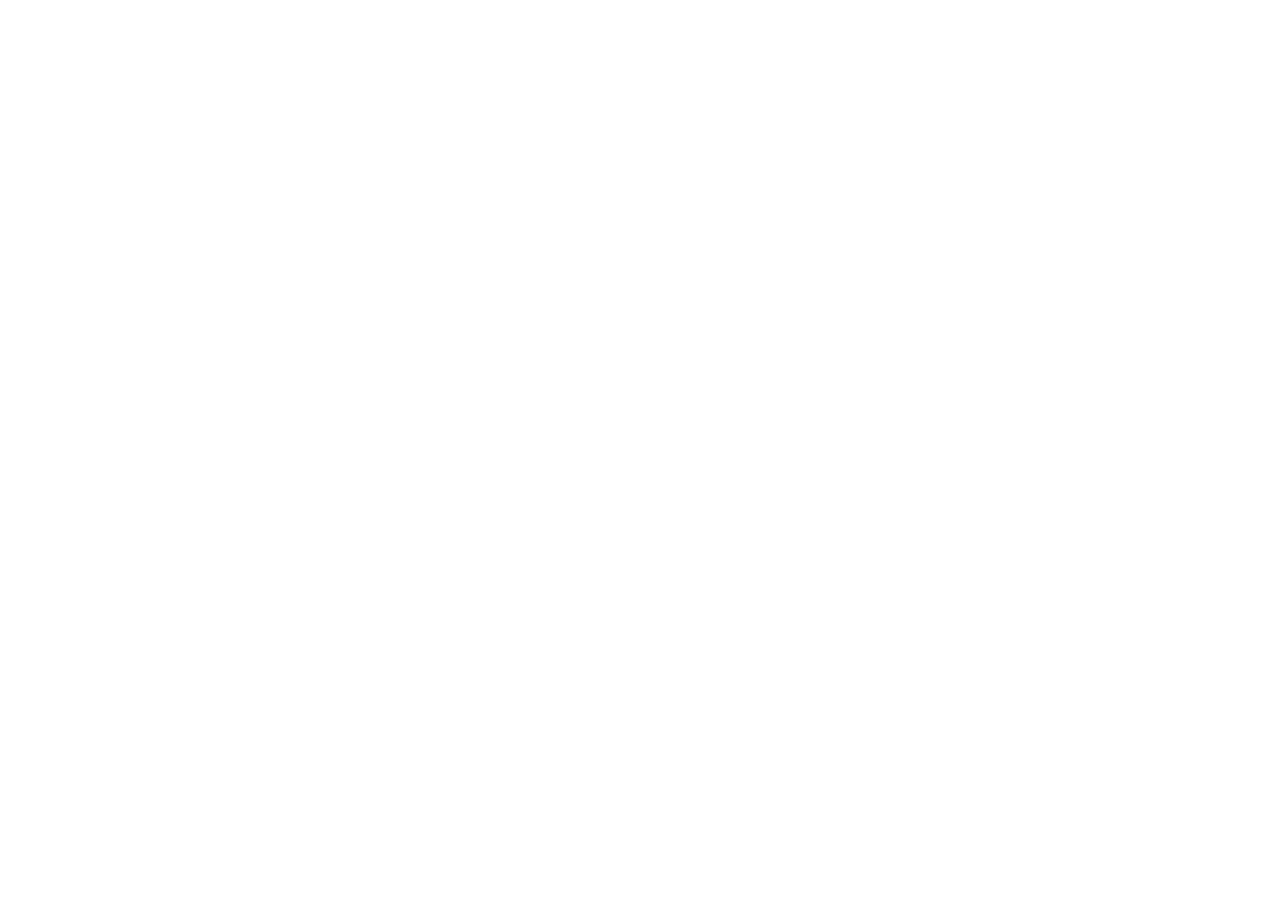
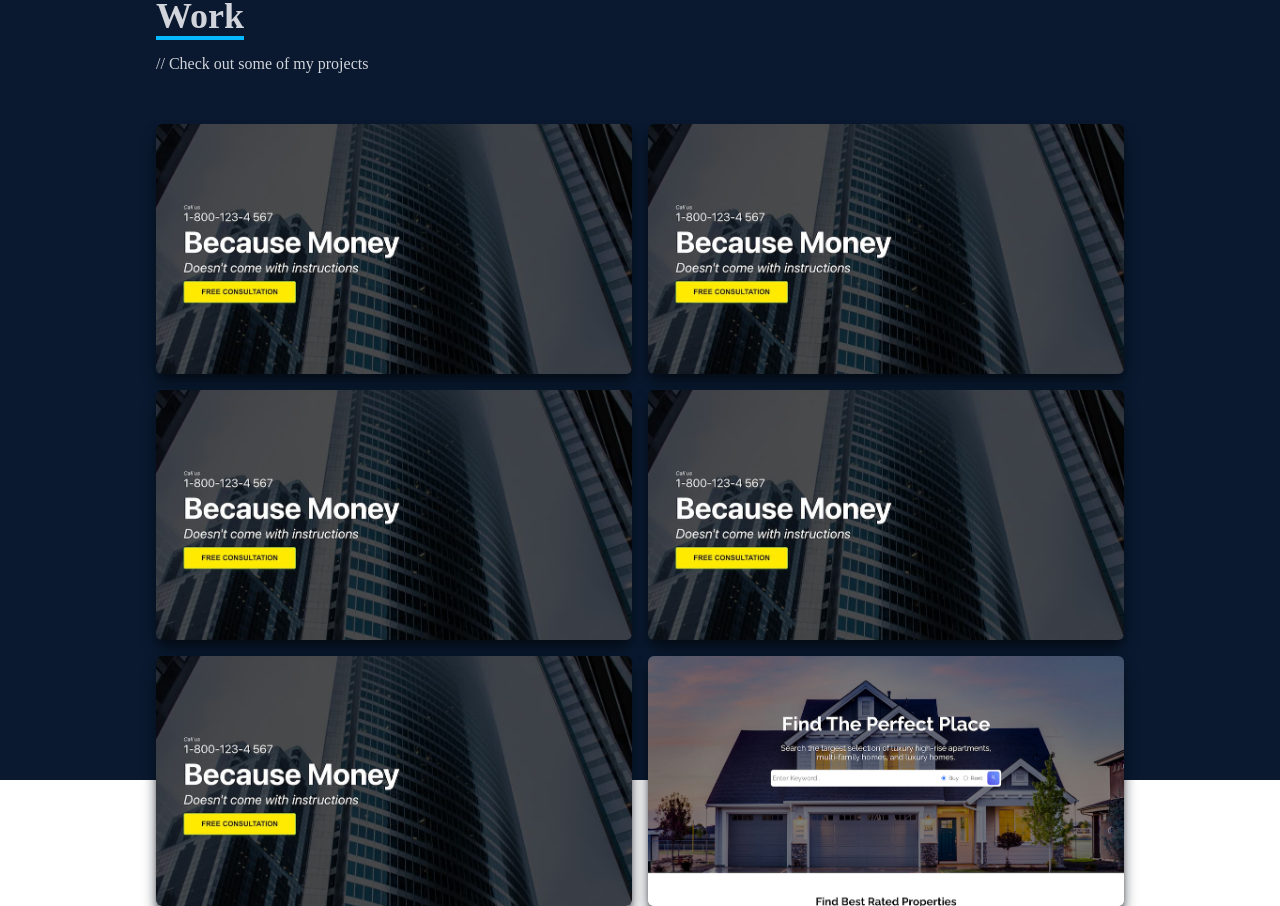
Before and after one commit to SneedUltima/portfolio-website, a React (Create React App) app: page / in a window 1280 px wide. Shown: the part 2420-3326 px from the top of the page. Before the commit the page ends 2400 px from the top, so only its background shows below. Built offline with nearby package versions, Linux system fonts and the light colour scheme.

Commit message:
build: add work component

```diff
--- a/src/App.js
+++ b/src/App.js
@@ -2,6 +2,7 @@
 import Home from "./components/Home";
 import Navbar from "./components/Navbar";
 import Skills from "./components/Skills";
+import Work from "./components/Work";
 
 function App() {
   return (
@@ -10,6 +11,7 @@
       <Home />
       <About />
       <Skills />
+      <Work />
     </div>
   );
 }
--- /dev/null
+++ b/src/components/Work.jsx
@@ -0,0 +1,162 @@
+import React from "react";
+import WorkImg from "../assets/projects/workImg.jpeg";
+import RealEstateImg from "../assets/projects/realestate.jpg";
+
+const Work = () => {
+  return (
+    <div name="work" className="w-full md:h-screen bg-[#0a192f] text-gray-300">
+      <div className="max-w-[1000px] mx-auto p-4 flex flex-col w-full h-full">
+        <div className="pb-8">
+          <p className="text-4xl font-bold inline border-b-4 borber-b-4 border-[#05b8ff]">
+            Work
+          </p>
+          <p className="py-4">// Check out some of my projects</p>
+        </div>
+        {/* Container */}
+        <div className="grid grid-cols-1 sm:grid-cols-2 md: grid-cols-3 gap-4">
+          {/* Grid Item */}
+          <div
+            style={{ backgroundImage: `url(${WorkImg})` }}
+            className="shadow-lg shadow-[#040c16] group container rounded-md flex justify-center items-center mx-auto content-div"
+          >
+            {/* Hover Effect */}
+            <div className="opacity-0 group-hover:opacity-100">
+              <span className=" text-2xl font-bold text-white tracking-wider">
+                React JS Application
+              </span>
+              <div className="pt-8 text-center">
+                <a href="/">
+                  <button className="text-center rounded-lg px-4 py-3 m-2 bg-white text-gray-700 font-bold text-lg">
+                    Demo
+                  </button>
+                </a>
+                <a href="/">
+                  <button className="text-center rounded-lg px-4 py-3 m-2 bg-white text-gray-700 font-bold text-lg">
+                    Code
+                  </button>
+                </a>
+              </div>
+            </div>
+          </div>
+          <div
+            style={{ backgroundImage: `url(${WorkImg})` }}
+            className="shadow-lg shadow-[#040c16] group container rounded-md flex justify-center items-center mx-auto content-div"
+          >
+            {/* Hover Effect */}
+            <div className="opacity-0 group-hover:opacity-100">
+              <span className=" text-2xl font-bold text-white tracking-wider">
+                React JS Application
+              </span>
+              <div className="pt-8 text-center">
+                <a href="/">
+                  <button className="text-center rounded-lg px-4 py-3 m-2 bg-white text-gray-700 font-bold text-lg">
+                    Demo
+                  </button>
+                </a>
+                <a href="/">
+                  <button className="text-center rounded-lg px-4 py-3 m-2 bg-white text-gray-700 font-bold text-lg">
+                    Code
+                  </button>
+                </a>
+              </div>
+            </div>
+          </div>
+          <div
+            style={{ backgroundImage: `url(${WorkImg})` }}
+            className="shadow-lg shadow-[#040c16] group container rounded-md flex justify-center items-center mx-auto content-div"
+          >
+            {/* Hover Effect */}
+            <div className="opacity-0 group-hover:opacity-100">
+              <span className=" text-2xl font-bold text-white tracking-wider">
+                React JS Application
+              </span>
+              <div className="pt-8 text-center">
+                <a href="/">
+                  <button className="text-center rounded-lg px-4 py-3 m-2 bg-white text-gray-700 font-bold text-lg">
+                    Demo
+                  </button>
+                </a>
+                <a href="/">
+                  <button className="text-center rounded-lg px-4 py-3 m-2 bg-white text-gray-700 font-bold text-lg">
+                    Code
+                  </button>
+                </a>
+              </div>
+            </div>
+          </div>
+          <div
+            style={{ backgroundImage: `url(${WorkImg})` }}
+            className="shadow-lg shadow-[#040c16] group container rounded-md flex justify-center items-center mx-auto content-div"
+          >
+            {/* Hover Effect */}
+            <div className="opacity-0 group-hover:opacity-100">
+              <span className=" text-2xl font-bold text-white tracking-wider">
+                React JS Application
+              </span>
+              <div className="pt-8 text-center">
+                <a href="/">
+                  <button className="text-center rounded-lg px-4 py-3 m-2 bg-white text-gray-700 font-bold text-lg">
+                    Demo
+                  </button>
+                </a>
+                <a href="/">
+                  <button className="text-center rounded-lg px-4 py-3 m-2 bg-white text-gray-700 font-bold text-lg">
+                    Code
+                  </button>
+                </a>
+              </div>
+            </div>
+          </div>
+          <div
+            style={{ backgroundImage: `url(${WorkImg})` }}
+            className="shadow-lg shadow-[#040c16] group container rounded-md flex justify-center items-center mx-auto content-div"
+          >
+            {/* Hover Effect */}
+            <div className="opacity-0 group-hover:opacity-100">
+              <span className=" text-2xl font-bold text-white tracking-wider">
+                React JS Application
+              </span>
+              <div className="pt-8 text-center">
+                <a href="/">
+                  <button className="text-center rounded-lg px-4 py-3 m-2 bg-white text-gray-700 font-bold text-lg">
+                    Demo
+                  </button>
+                </a>
+                <a href="/">
+                  <button className="text-center rounded-lg px-4 py-3 m-2 bg-white text-gray-700 font-bold text-lg">
+                    Code
+                  </button>
+                </a>
+              </div>
+            </div>
+          </div>
+          <div
+            style={{ backgroundImage: `url(${RealEstateImg})` }}
+            className="shadow-lg shadow-[#040c16] group container rounded-md flex justify-center items-center mx-auto content-div"
+          >
+            {/* Hover Effect */}
+            <div className="opacity-0 group-hover:opacity-100">
+              <span className=" text-2xl font-bold text-white tracking-wider">
+                React JS Application
+              </span>
+              <div className="pt-8 text-center">
+                <a href="/">
+                  <button className="text-center rounded-lg px-4 py-3 m-2 bg-white text-gray-700 font-bold text-lg">
+                    Demo
+                  </button>
+                </a>
+                <a href="/">
+                  <button className="text-center rounded-lg px-4 py-3 m-2 bg-white text-gray-700 font-bold text-lg">
+                    Code
+                  </button>
+                </a>
+              </div>
+            </div>
+          </div>
+        </div>
+      </div>
+    </div>
+  );
+};
+
+export default Work;
--- a/src/index.css
+++ b/src/index.css
@@ -13,3 +13,18 @@
     @apply cursor-pointer;
   }
 }
+
+.content-div {
+  background-repeat: no-repeat;
+  background-size: cover;
+  background-position: center;
+  height: 250px;
+}
+
+.content-div:hover {
+  background-image: linear-gradient(
+    to right,
+    rgba(112, 157, 255, 0.8),
+    hsla(242, 74%, 61%, 0.8)
+  ) !important;
+}
```
Also changed, not shown: src/assets/projects/realestate.jpg (added), src/assets/projects/workImg.jpeg (added).
